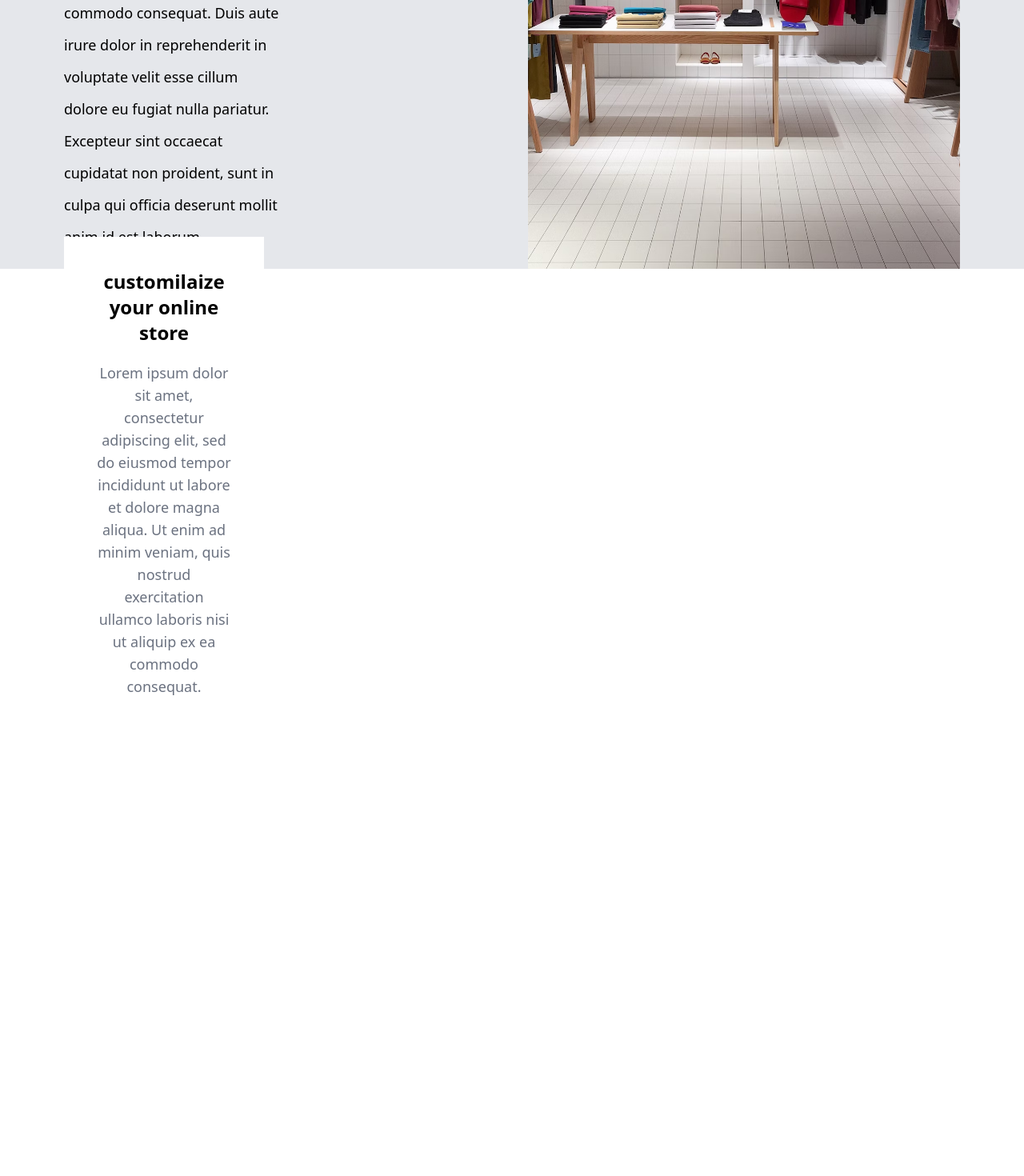
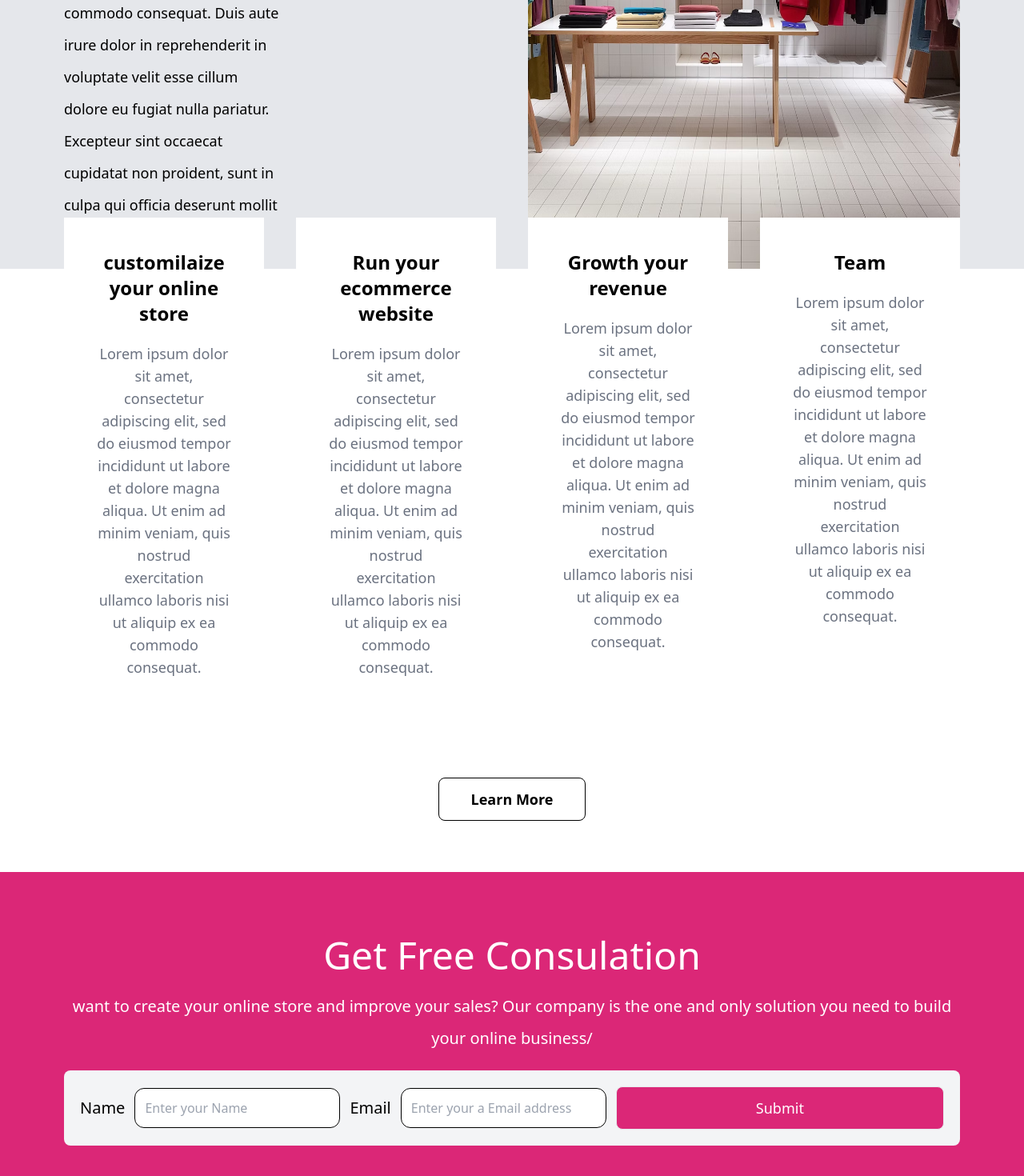
Before and after one commit to yafet-123/Sample_shoping_sample1_frontend, a Next.js app: page / in a window 1280 px wide. Shown: the part 568-2038 px from the top of the page at 80% size. Before the commit the page ends 1500 px from the top, so only its background shows below. Built offline with nearby package versions, Linux system fonts and the light colour scheme.

Commit message:
first commit

```diff
--- /dev/null
+++ b/components/Consulation.js
@@ -0,0 +1,39 @@
+import React from "react";
+
+export function Consulation() {
+  return (
+    <div className="bg-pink-600 text-white p-20">
+      <h1 className="text-5xl text-white max-w-2xl mx-auto mb-5 text-center fon-bold">
+        Get Free Consulation
+      </h1>
+      <p className="font-light text-xl leading-10 mb-5 text-center max-w-6xl mx-auto">
+        want to create your online store and improve your sales? Our company is
+        the one and only solution you need to build your online business/
+      </p>
+      <div className="bg-gray-100 max-w-6xl mx-auto p-5 rounded-lg flex items-center">
+        <label className="text-black text-xl" htmlFor="name">
+          Name
+        </label>
+        <input
+          type="text"
+          id="name"
+          placeholder="Enter your Name"
+          className="p-3 border border-black mx-3 rounded-xl"
+        />
+
+        <label className="text-black text-xl" htmlFor="email">
+          Email
+        </label>
+        <input
+          type="text"
+          id="email"
+          placeholder="Enter your a Email address"
+          className="p-3 border border-black mx-3 rounded-xl"
+        />
+        <button className="py-3 px-3 text-center bg-pink-600 border rounded-lg text-white text-lg w-1/2">
+          Submit
+        </button>
+      </div>
+    </div>
+  );
+}
--- a/components/Hero.js
+++ b/components/Hero.js
@@ -2,7 +2,7 @@ import React from "react";
 
 export function Hero() {
   return (
-    <div className="flex flex-col w-full h-full">
+    <div className="flex flex-col w-full h-full mb-16">
       <div className="w-full h-screen bg-gray-200 flex flex-col">
         <div className="grid grid-cols-1 lg:grid-cols-2 gap-10 p-20">
           <div className="flex flex-col">
@@ -31,8 +31,8 @@ export function Hero() {
           <sapn className="font-bold">to sell products online</sapn>
         </h1>
       </div>
-      <div className="bg-white w-full h-full grid grid-cols-1 lg:grid-cols-4 gap-10 px-20">
-        <div className="-mt-10 bg-white p-10">
+      <div className="bg-white w-full h-full grid grid-cols-1 lg:grid-cols-4 gap-10 px-20 mb-16">
+        <div className="-mt-16 bg-white p-10">
           <h1 className="text-2xl font-bold text-black mb-5 text-center">
             customilaize your online store
           </h1>
@@ -43,7 +43,46 @@ export function Hero() {
             aliquip ex ea commodo consequat.
           </p>
         </div>
+
+        <div className="-mt-16 bg-white p-10">
+          <h1 className="text-2xl font-bold text-black mb-5 text-center">
+            Run your ecommerce website
+          </h1>
+          <p className="font-normal text-lg leading-7 mb-5 text-center text-gray-500">
+            Lorem ipsum dolor sit amet, consectetur adipiscing elit, sed do
+            eiusmod tempor incididunt ut labore et dolore magna aliqua. Ut enim
+            ad minim veniam, quis nostrud exercitation ullamco laboris nisi ut
+            aliquip ex ea commodo consequat.
+          </p>
+        </div>
+
+        <div className="-mt-16 bg-white p-10">
+          <h1 className="text-2xl font-bold text-black mb-5 text-center">
+            Growth your revenue
+          </h1>
+          <p className="font-normal text-lg leading-7 mb-5 text-center text-gray-500">
+            Lorem ipsum dolor sit amet, consectetur adipiscing elit, sed do
+            eiusmod tempor incididunt ut labore et dolore magna aliqua. Ut enim
+            ad minim veniam, quis nostrud exercitation ullamco laboris nisi ut
+            aliquip ex ea commodo consequat.
+          </p>
+        </div>
+
+        <div className="-mt-16 bg-white p-10">
+          <h1 className="text-2xl font-bold text-black mb-5 text-center">
+            Team
+          </h1>
+          <p className="font-normal text-lg leading-7 mb-5 text-center text-gray-500">
+            Lorem ipsum dolor sit amet, consectetur adipiscing elit, sed do
+            eiusmod tempor incididunt ut labore et dolore magna aliqua. Ut enim
+            ad minim veniam, quis nostrud exercitation ullamco laboris nisi ut
+            aliquip ex ea commodo consequat.
+          </p>
+        </div>
       </div>
+      <button className="border border-black text-black text-center text-lg py-3 px-10 mx-auto max-w-2xl rounded-lg font-bold">
+        Learn More
+      </button>
     </div>
   );
 }
--- a/pages/index.js
+++ b/pages/index.js
@@ -1,4 +1,5 @@
 import Head from "next/head";
+import { Consulation } from "../components/Consulation";
 import { Hero } from "../components/Hero";
 import { Navbar } from "../components/Navbar";
 
@@ -7,6 +8,7 @@ export default function Home() {
     <div className="">
       <Navbar />
       <Hero />
+      <Consulation />
     </div>
   );
 }
```
